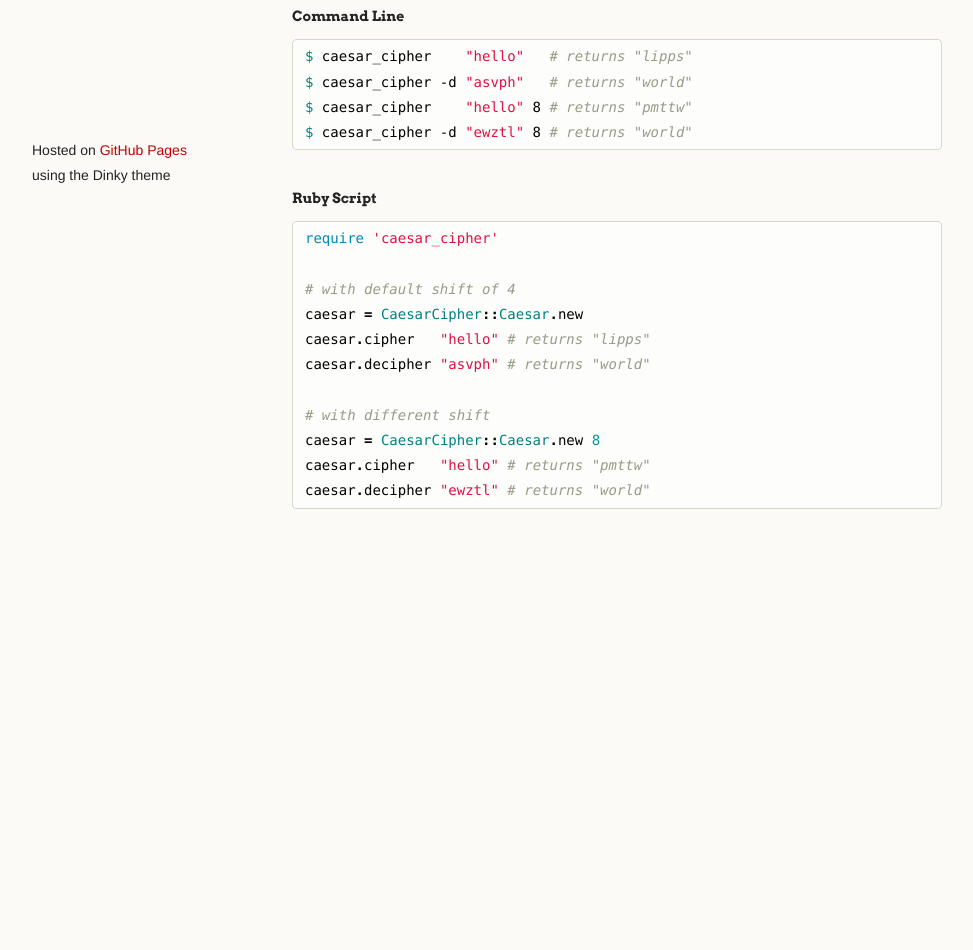
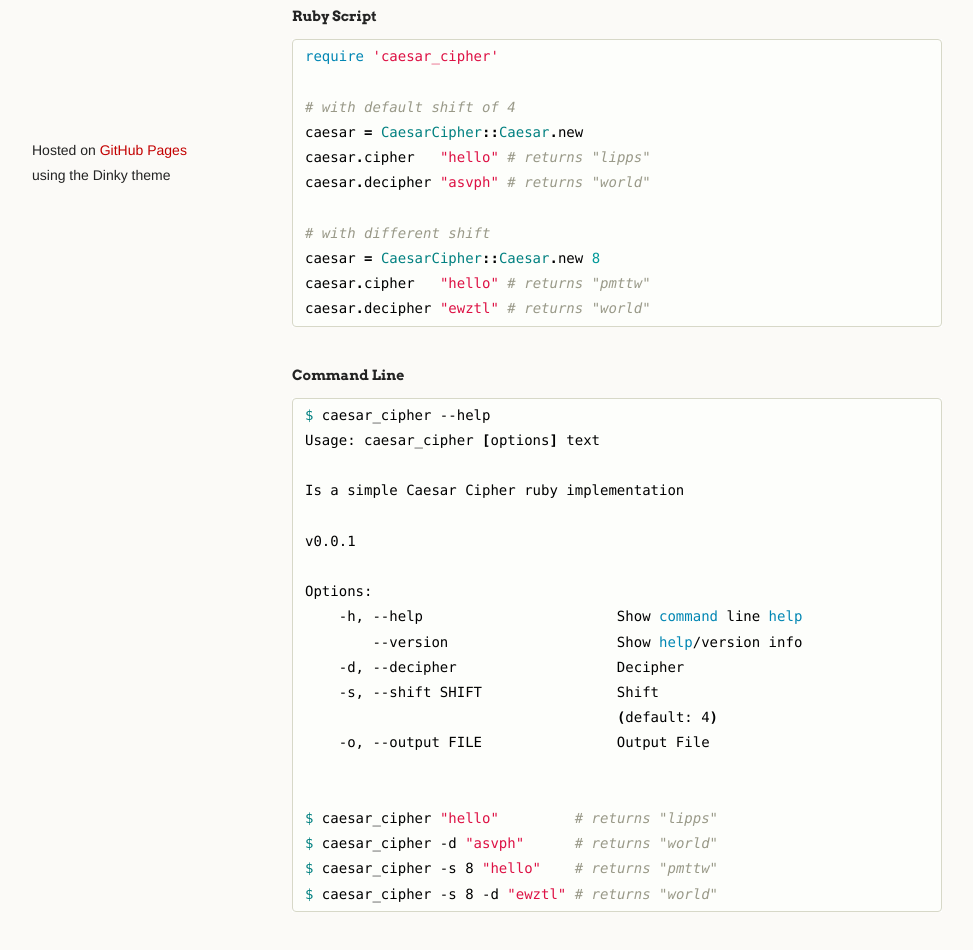
Before and after one commit to raul-gracia/caesar_cipher, a plain HTML site: page index.html in a window 1280 px wide. Shown: the part 580-1530 px from the top of the page, without its empty margins (18-991 px from the left). Before the commit the page ends 1171 px from the top, so only its background shows below. Drawn offline with Linux system fonts and the light colour scheme.

```diff
--- a/index.html
+++ b/index.html
@@ -39,14 +39,6 @@
 
 <h3>Usage</h3>
 
-<h5>Command Line</h5>
-
-<div class="highlight"><pre><span class="nv">$ </span>caesar_cipher    <span class="s2">"hello"</span>   <span class="c"># returns "lipps"</span>
-<span class="nv">$ </span>caesar_cipher -d <span class="s2">"asvph"</span>   <span class="c"># returns "world" </span>
-<span class="nv">$ </span>caesar_cipher    <span class="s2">"hello"</span> 8 <span class="c"># returns "pmttw"</span>
-<span class="nv">$ </span>caesar_cipher -d <span class="s2">"ewztl"</span> 8 <span class="c"># returns "world"</span>
-</pre></div>
-
 <h5>Ruby Script</h5>
 
 <div class="highlight"><pre><span class="nb">require</span> <span class="s1">'caesar_cipher'</span>
@@ -61,6 +53,30 @@
 <span class="n">caesar</span><span class="o">.</span><span class="n">cipher</span>   <span class="s2">"hello"</span> <span class="c1"># returns "pmttw"</span>
 <span class="n">caesar</span><span class="o">.</span><span class="n">decipher</span> <span class="s2">"ewztl"</span> <span class="c1"># returns "world"</span>
 </pre></div>
+
+<h5>Command Line</h5>
+
+<div class="highlight"><pre><span class="nv">$ </span>caesar_cipher --help
+Usage: caesar_cipher <span class="o">[</span>options<span class="o">]</span> text
+
+Is a simple Caesar Cipher ruby implementation
+
+v0.0.1
+
+Options:
+    -h, --help                       Show <span class="nb">command </span>line <span class="nb">help</span>
+        --version                    Show <span class="nb">help</span>/version info
+    -d, --decipher                   Decipher
+    -s, --shift SHIFT                Shift
+                                     <span class="o">(</span>default: 4<span class="o">)</span>
+    -o, --output FILE                Output File
+
+
+<span class="nv">$ </span>caesar_cipher <span class="s2">"hello"</span>         <span class="c"># returns "lipps"</span>
+<span class="nv">$ </span>caesar_cipher -d <span class="s2">"asvph"</span>      <span class="c"># returns "world" </span>
+<span class="nv">$ </span>caesar_cipher -s 8 <span class="s2">"hello"</span>    <span class="c"># returns "pmttw"</span>
+<span class="nv">$ </span>caesar_cipher -s 8 -d <span class="s2">"ewztl"</span> <span class="c"># returns "world"</span>
+</pre></div>
       </section>
       <footer>
         <p><small>Hosted on <a href="https://pages.github.com">GitHub Pages</a> using the Dinky theme</small></p>
```
Also changed, not shown: params.json (+1 -1 lines).
